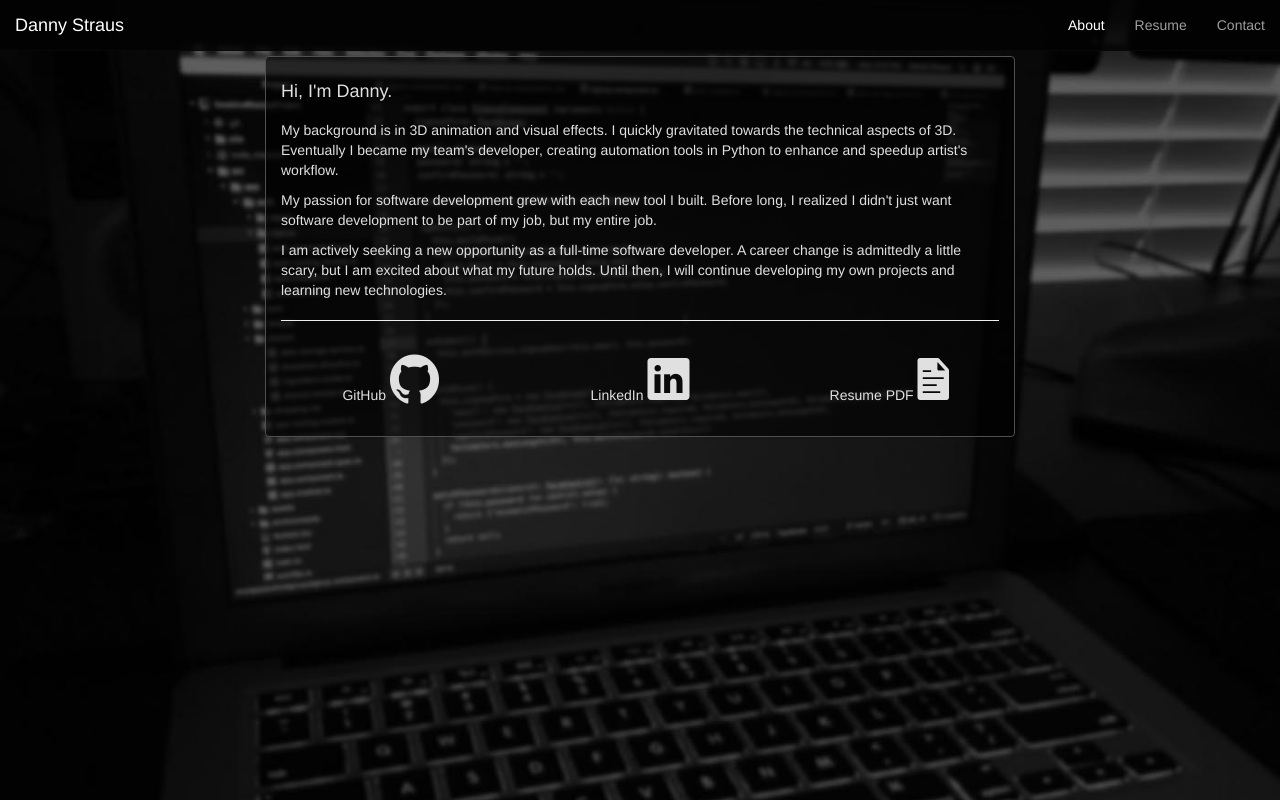
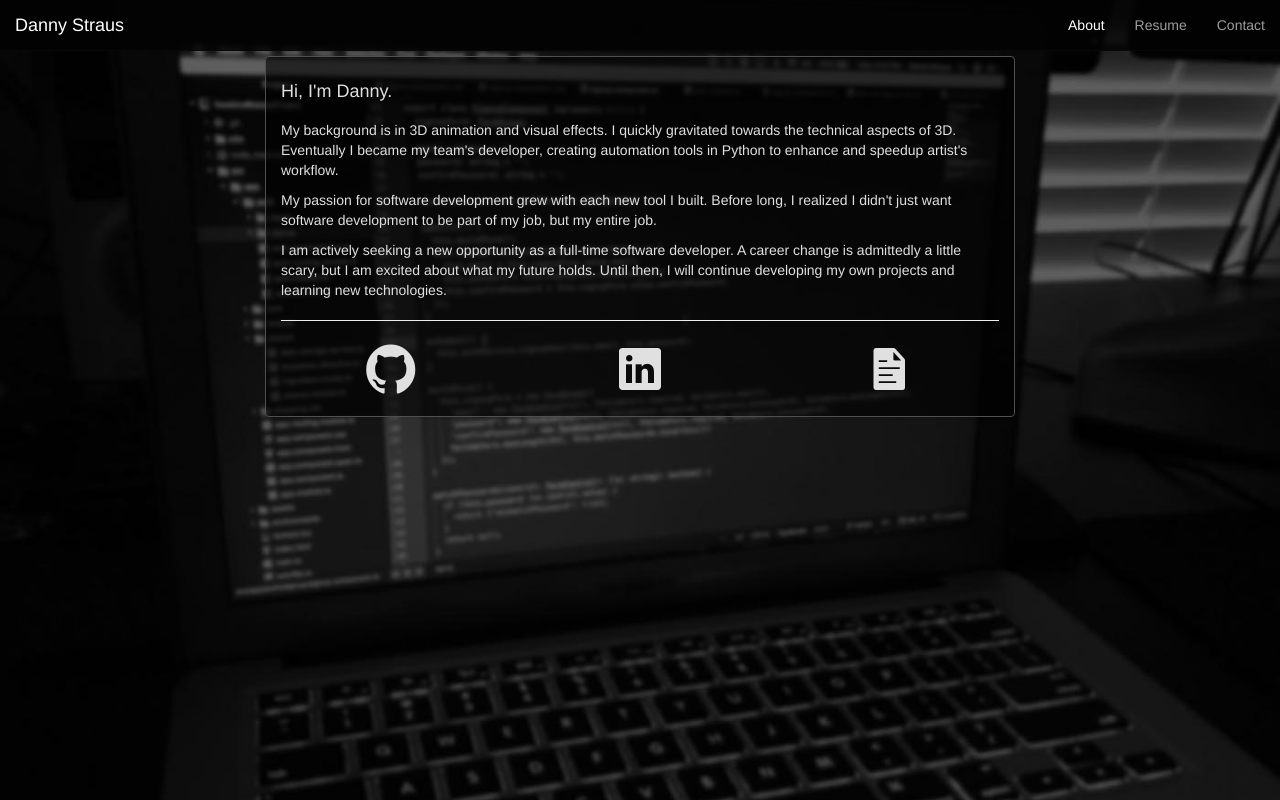
Before and after one commit to strausd/personal-site, an Angular app: page /about in a window 1280 px wide. Built offline with nearby package versions, Linux system fonts and the light colour scheme.

Commit message:
Add icons back and adjust margin

```diff
--- a/src/app/about/about.component.css
+++ b/src/app/about/about.component.css
@@ -7,7 +7,7 @@ h4 {
   margin-bottom: 1em;
 }
 
-i {
+i::before {
   font-size: 4em;
 }
 
@@ -23,4 +23,5 @@ a:hover {
   display: flex;
   justify-content: center;
   align-items: center;
+  margin-bottom: .3em;
 }
--- a/src/app/about/about.component.html
+++ b/src/app/about/about.component.html
@@ -14,7 +14,6 @@
                 <a
                   href="https://github.com/strausd"
                   target="_blank">
-                  GitHub
                   <i class="ion-social-github"></i>
                 </a>
               </div>
@@ -24,7 +23,6 @@
                 <a
                   href="https://www.linkedin.com/in/strausd/"
                   target="_blank">
-                  LinkedIn
                   <i class="ion-social-linkedin"></i>
                 </a>
               </div>
@@ -34,7 +32,6 @@
                 <a
                   href="https://docs.google.com/document/d/1Q6j2Fg6ay6mL-A87SeHxa826EfA4BzzuBwYrtVjL3Uk/edit?usp=sharing"
                   target="_blank">
-                  Resume PDF
                   <i class="ion-document-text"></i>
                 </a>
               </div>
```
Also changed, not shown: .angular-cli.json.
